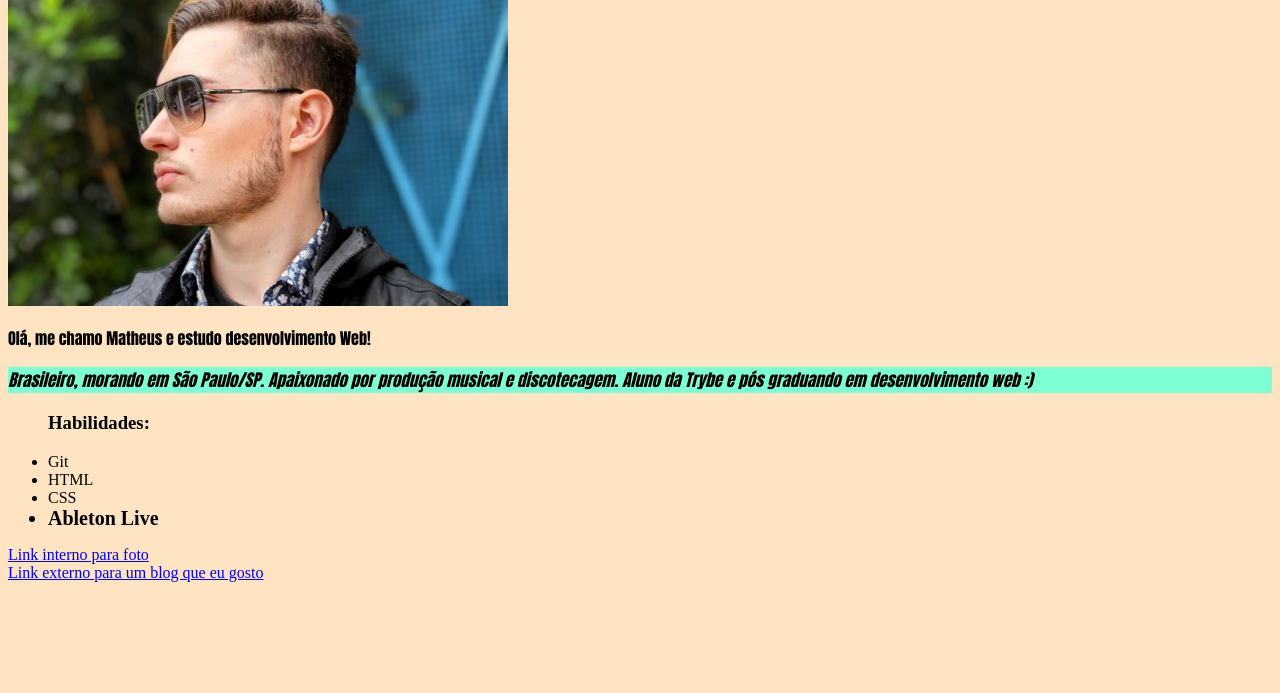
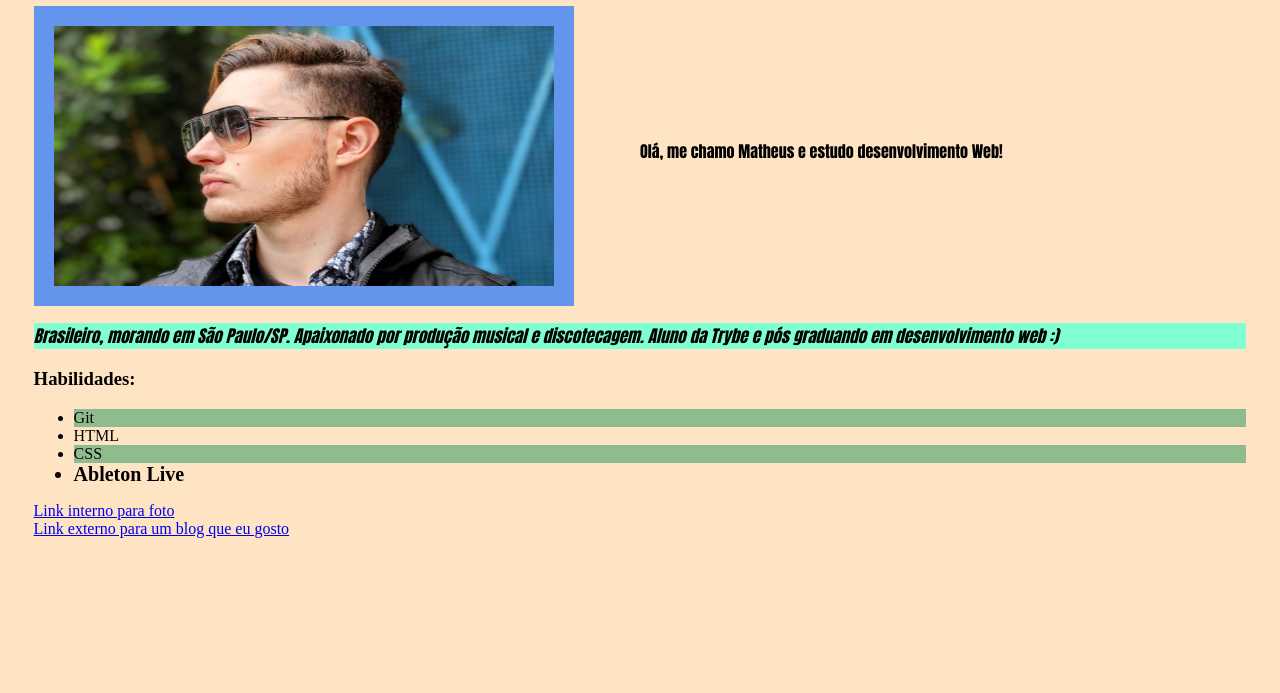
Before and after one commit to mathlaza/mathlaza.github.io, a plain HTML site: page index.html in a window 1280 px wide. Shown: the part 107-800 px from the top of the page. Drawn offline with Linux system fonts and the light colour scheme.

Commit message:
box model css

```diff
--- a/index.html
+++ b/index.html
@@ -1,5 +1,6 @@
 <!DOCTYPE html>
 <html lang="en">
+
 <head>
   <meta charset="UTF-8">
   <title>Portfólio Matheus Martinez</title>
@@ -7,16 +8,19 @@
 </head>
 
 <body>
-  <h1>Matheus Muniz Martinez Lazaro</h1>
-
-  <img id="fotominha" src="2022-05-01 22_56_52.111-0300_3.jpg" alt="Imagem de Matheus" width="500px">
-  <p><strong>Olá, me chamo Matheus e estudo desenvolvimento Web!</strong></p>
+  <div>
+    <h1>Matheus Muniz Martinez Lazaro</h1>
+    <div class="imgcontainer">
+      <img id="fotominha" src="2022-05-01 22_56_52.111-0300_3.jpg" alt="Imagem de Matheus" width="500px">
+      <p id="ola"><strong>Olá, me chamo Matheus e estudo desenvolvimento Web!</strong></p>
+    </div>
+  </div>
 
   <p id="description"><em>Brasileiro, morando em São Paulo/SP. Apaixonado por produção musical e discotecagem. Aluno da
       Trybe e pós graduando em desenvolvimento web :)</em></p>
 
+  <h3>Habilidades:</h3>
   <ul>
-    <h3>Habilidades:</h3>
     <li>Git</li>
     <li>HTML</li>
     <li>CSS</li>
@@ -28,4 +32,5 @@
   <a href="http://www.assombrado.com.br/p/o-blog.html" target="_blank">Link externo para um blog que eu gosto</a>
 
 </body>
+
 </html>
--- a/style.css
+++ b/style.css
@@ -1,5 +1,6 @@
 h1 {
     font-family: fantasy;
+    text-align: center;
 }
 
 p {
@@ -8,6 +9,13 @@ p {
 
 body {
     background-color: bisque;
+    padding: 2%;
+}
+
+#ola {
+    position: absolute;
+    top: 39%;
+    left: 50%;
 }
 
 #description {
@@ -18,3 +26,23 @@ body {
 .importantes {
     font-size: 20px;
 }
+
+
+
+#fotominha {
+    float: left;
+    height: 260px;
+    padding: 20px;
+    background-color: cornflowerblue;
+}
+
+.imgcontainer {
+    height: 300px;
+    text-align: center;
+    position: relative;
+}
+
+/* deixa os itens ímpares da lista diferentes */
+ul li:nth-child(odd){
+    background-color: darkseagreen;
+}
```
